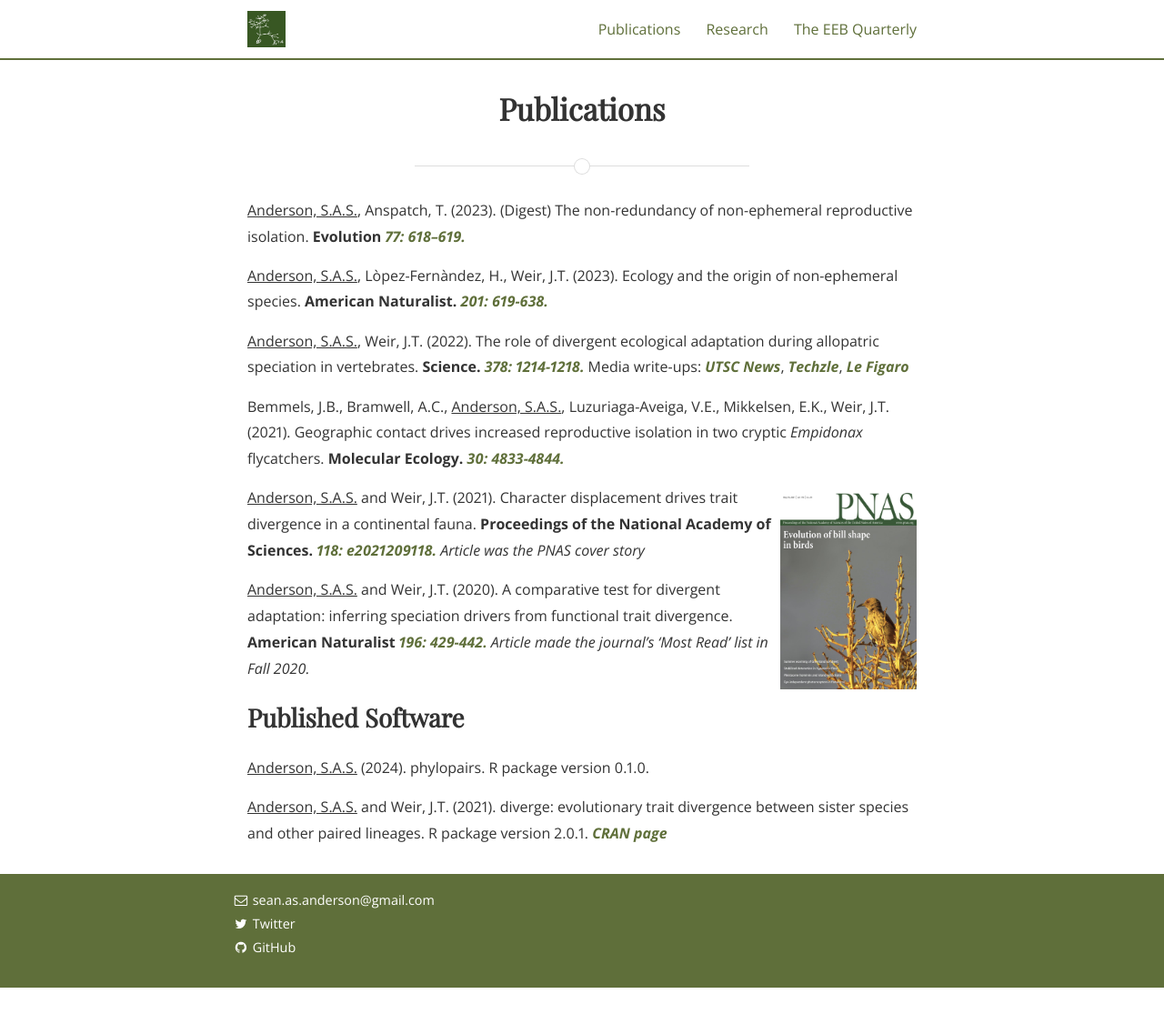
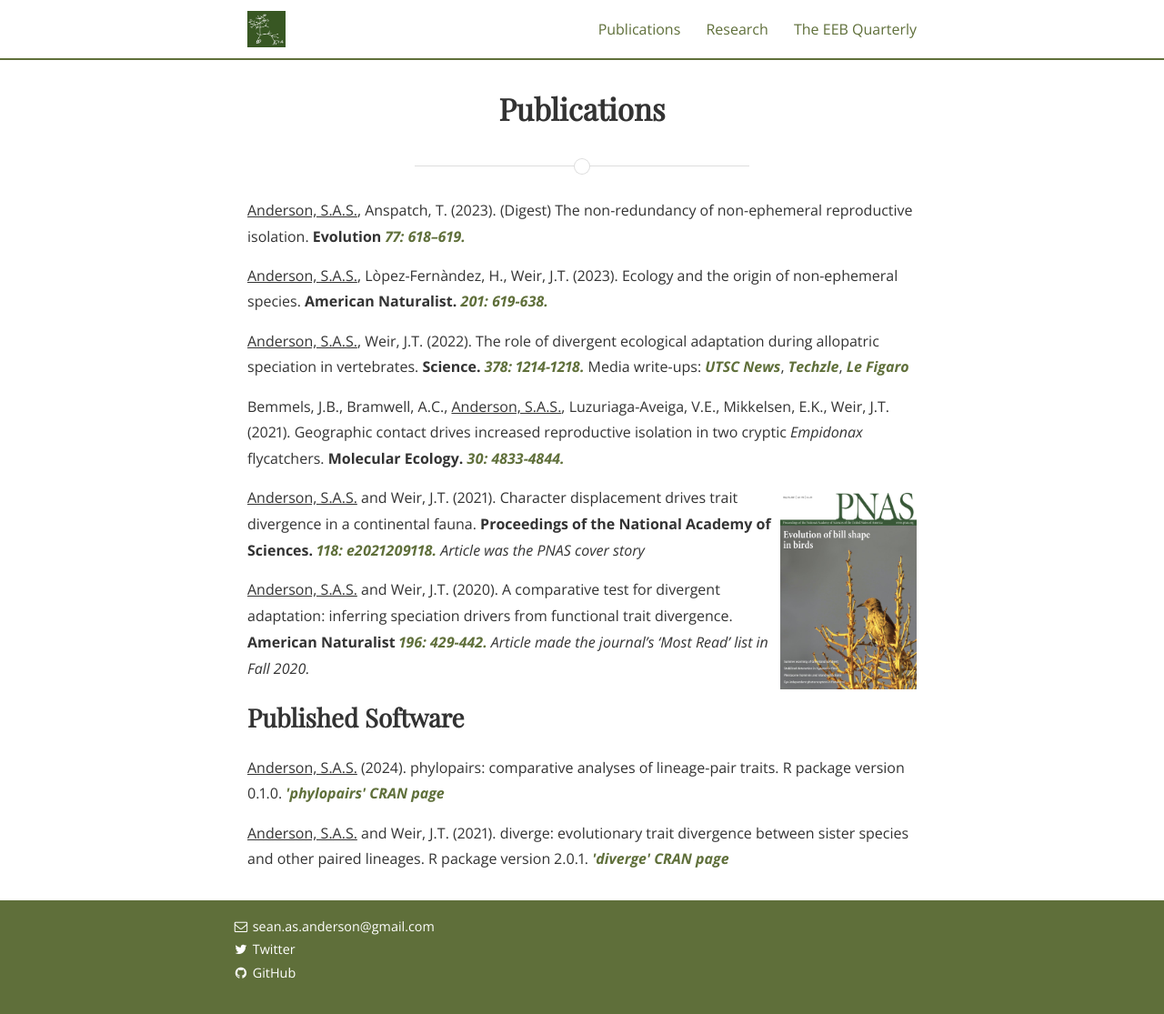
Before and after one commit to SeanASAnderson/SeanASAnderson.github.io, a Jekyll site: the page built from publications2.md, in a window 1280 px wide and 1115 px high. Shown: the whole window at 91% size. Built offline with Jekyll 4.4.1, drawn with Linux system fonts in a browser that asks for light colours; nearby versions of some CDN libraries; some web fonts are replaced.

Commit message:
phylopairs link

```diff
--- a/publications2.md
+++ b/publications2.md
@@ -31,6 +31,6 @@ img {
 
 <h2>Published Software</h2>
 
-<p><u>Anderson, S.A.S.</u> (2024). phylopairs. R package version 0.1.0.
+<p><u>Anderson, S.A.S.</u> (2024). phylopairs: comparative analyses of lineage-pair traits. R package version 0.1.0. <a href="https://cloud.r-project.org/web/packages/phylopairs/index.html"><b><i>'phylopairs' CRAN page</i></b></a></p>
 
-<p><u>Anderson, S.A.S.</u> and Weir, J.T. (2021). diverge: evolutionary trait divergence between sister species and other paired lineages. R package version 2.0.1. <a href="https://cran.r-project.org/web/packages/diverge/index.html"><b><i>CRAN page</i></b></a></p>
+<p><u>Anderson, S.A.S.</u> and Weir, J.T. (2021). diverge: evolutionary trait divergence between sister species and other paired lineages. R package version 2.0.1. <a href="https://cran.r-project.org/web/packages/diverge/index.html"><b><i>'diverge' CRAN page</i></b></a></p>
```
